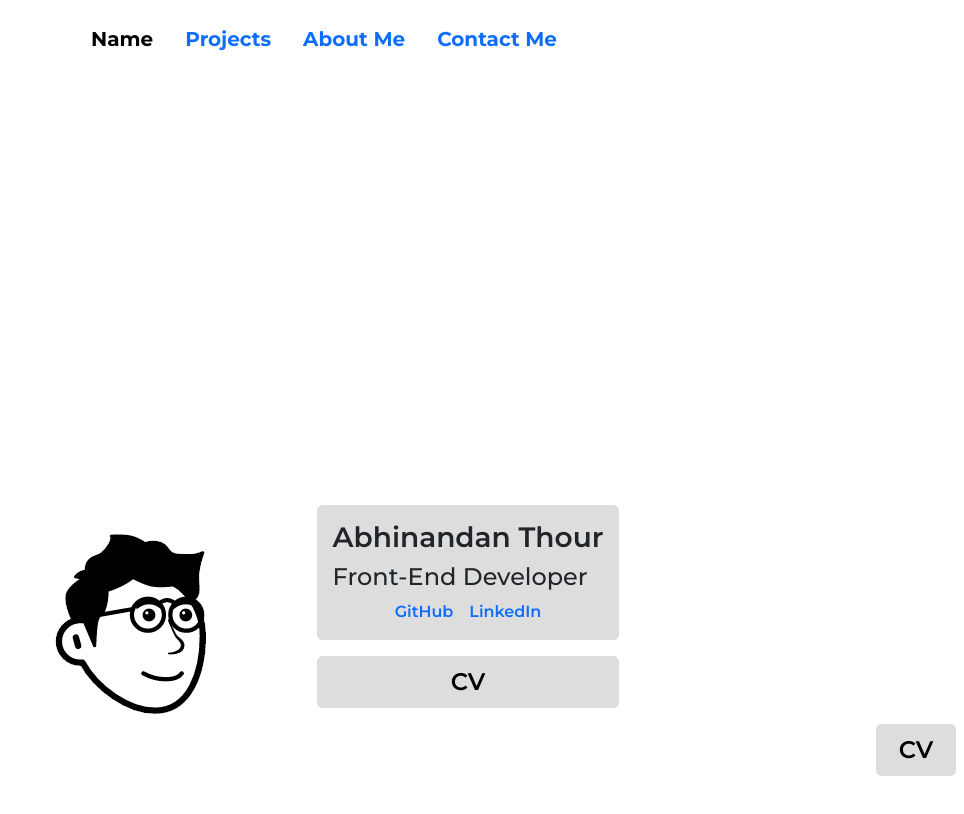
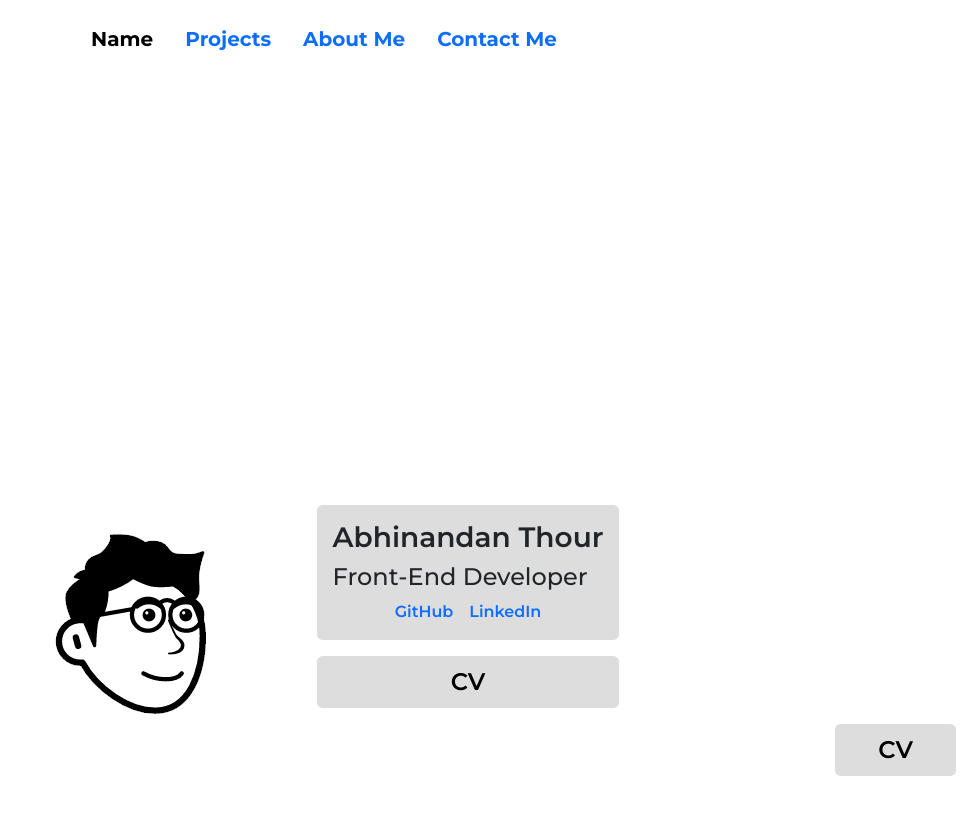
Before and after one commit to Bh00fie/mainportfolio, a React (Create React App) app: page / in a window 1280 px wide. Shown: the top 814 px of the page, without its empty margins (316-1280 px from the left). Built offline with nearby package versions, Linux system fonts and the light colour scheme.

Commit message:
given responsiviness to cv download button

```diff
--- a/src/components/quickCV.css
+++ b/src/components/quickCV.css
@@ -3,6 +3,12 @@
     position: fixed;
     bottom: 1vh ;
     right: 1vh ;
-    width: 5rem;
+    width: 7.55rem;
     /* Change width to 5rem after 750px */
 }
+
+@media only screen and (max-width: 750px) {
+    .fixedCVButton {
+        width: 5rem;
+    }
+}
```
